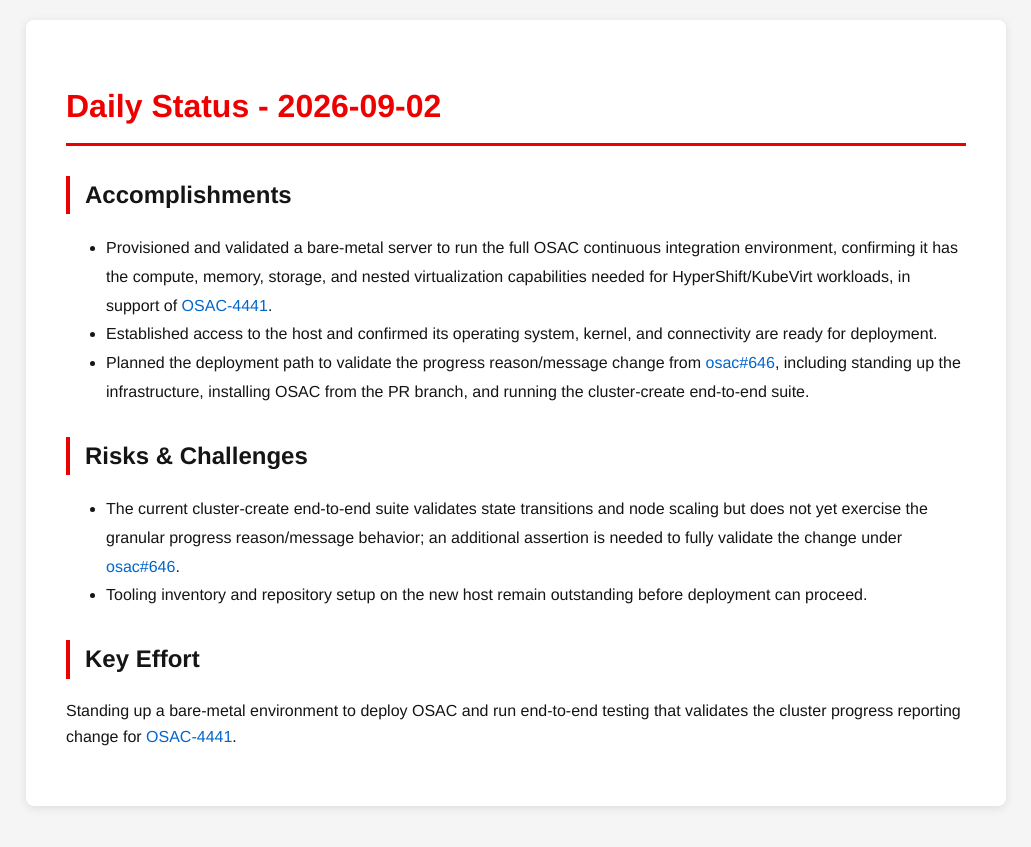
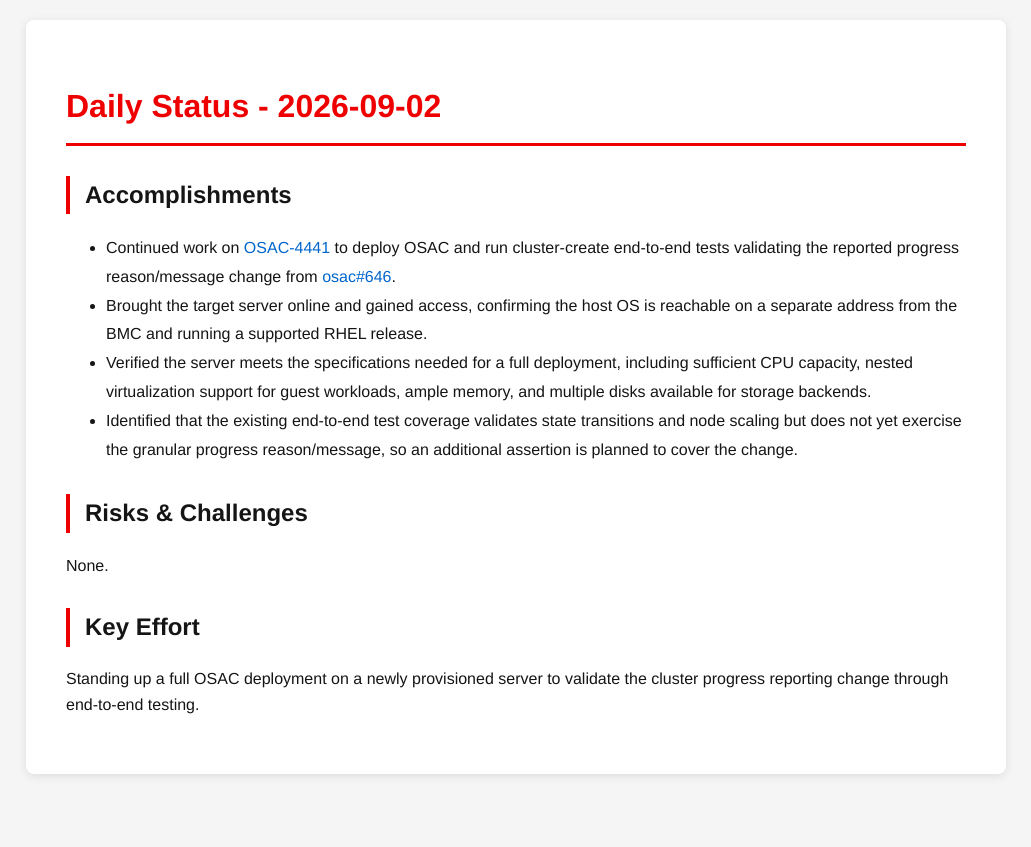
Before and after one commit to tzvatot/daily-status, a Jekyll site: the page built from 2026-09-02.md, in a window 1280 px wide. Shown: the top 847 px of the page, without its empty margins (124-1155 px from the left). Built offline with Jekyll 4.4.1, drawn with Linux system fonts in a browser that asks for light colours.

Commit message:
Daily status update - 2026-09-02

```diff
--- a/2026-09-02.md
+++ b/2026-09-02.md
@@ -7,13 +7,13 @@
 # Daily Status - 2026-09-02
 
 ## Accomplishments
-- Provisioned and validated a bare-metal server to run the full OSAC continuous integration environment, confirming it has the compute, memory, storage, and nested virtualization capabilities needed for HyperShift/KubeVirt workloads, in support of [OSAC-4441](https://redhat.atlassian.net/browse/OSAC-4441).
-- Established access to the host and confirmed its operating system, kernel, and connectivity are ready for deployment.
-- Planned the deployment path to validate the progress reason/message change from [osac#646](https://github.com/osac-project/osac/pull/646), including standing up the infrastructure, installing OSAC from the PR branch, and running the cluster-create end-to-end suite.
+- Continued work on [OSAC-4441](https://redhat.atlassian.net/browse/OSAC-4441) to deploy OSAC and run cluster-create end-to-end tests validating the reported progress reason/message change from [osac#646](https://github.com/osac-project/osac/pull/646).
+- Brought the target server online and gained access, confirming the host OS is reachable on a separate address from the BMC and running a supported RHEL release.
+- Verified the server meets the specifications needed for a full deployment, including sufficient CPU capacity, nested virtualization support for guest workloads, ample memory, and multiple disks available for storage backends.
+- Identified that the existing end-to-end test coverage validates state transitions and node scaling but does not yet exercise the granular progress reason/message, so an additional assertion is planned to cover the change.
 
 ## Risks & Challenges
-- The current cluster-create end-to-end suite validates state transitions and node scaling but does not yet exercise the granular progress reason/message behavior; an additional assertion is needed to fully validate the change under [osac#646](https://github.com/osac-project/osac/pull/646).
-- Tooling inventory and repository setup on the new host remain outstanding before deployment can proceed.
+None.
 
 ## Key Effort
-Standing up a bare-metal environment to deploy OSAC and run end-to-end testing that validates the cluster progress reporting change for [OSAC-4441](https://redhat.atlassian.net/browse/OSAC-4441).
+Standing up a full OSAC deployment on a newly provisioned server to validate the cluster progress reporting change through end-to-end testing.
```
